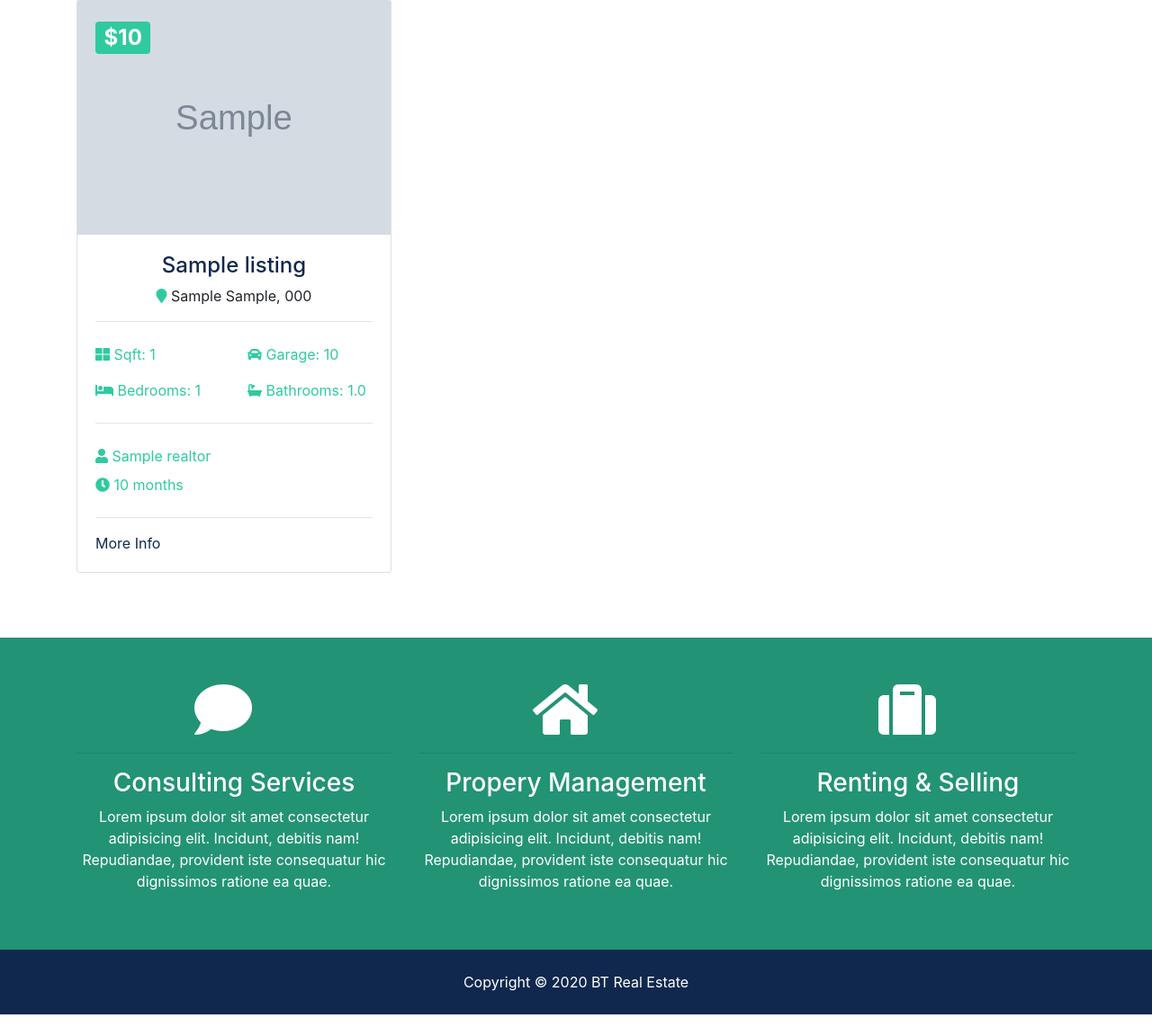
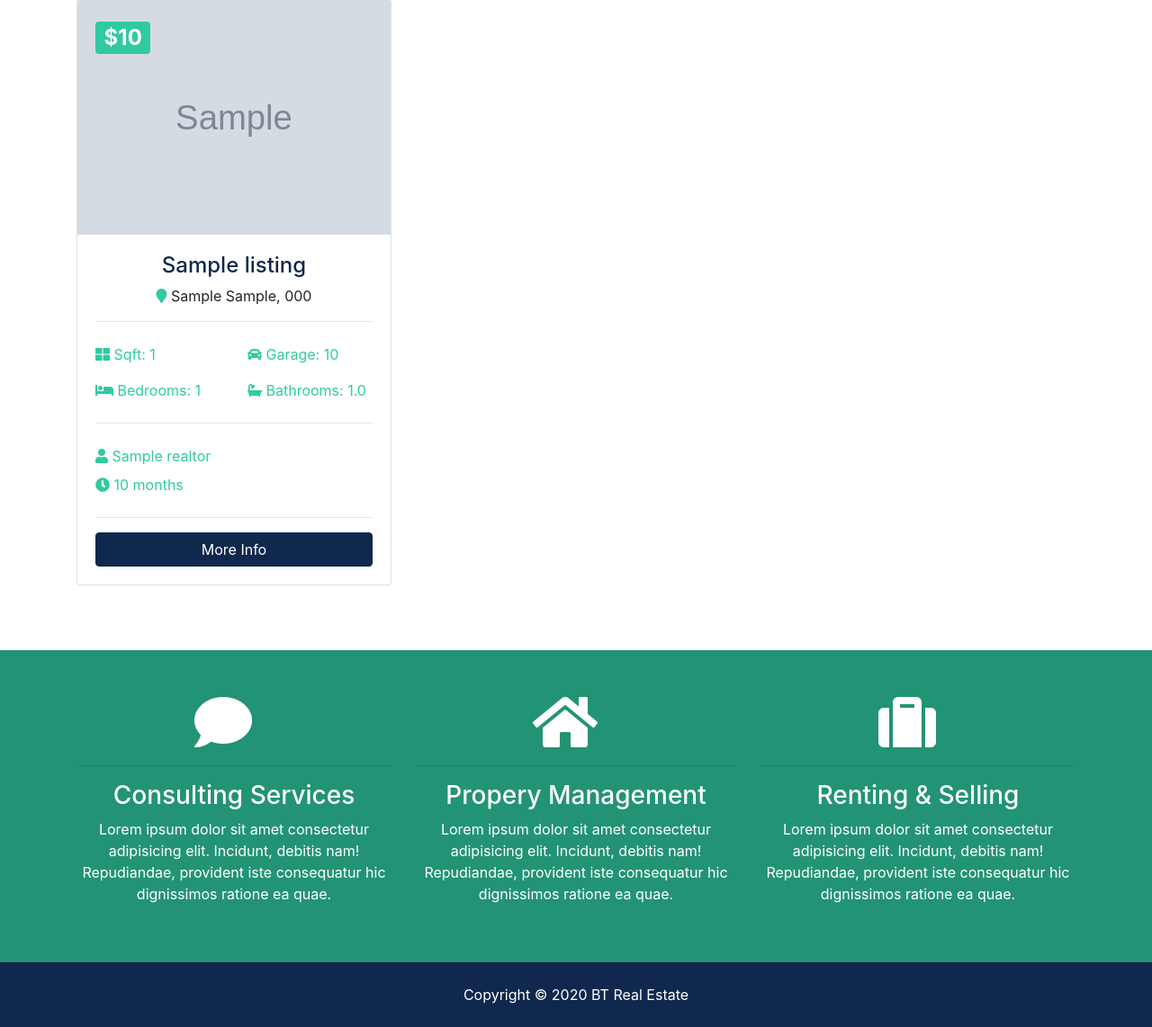
Before and after one commit to arianrah/Barry-Typical-Real-Estate-Website, a Django app: page / in a window 1280 px wide. Shown: the part 877-2019 px from the top of the page at 90% size. Run offline with Django 3.2, Linux system fonts and the light colour scheme; tables that the repository leaves empty hold one stand-in row (values such as "Sample post"); grey boxes marked "Sample" are stand-in pictures; some libraries are stand-ins or nearby versions.

Commit message:
Fixed bug with home page showcase redirect.

```diff
--- a/templates/pages/index.html
+++ b/templates/pages/index.html
@@ -12,7 +12,7 @@
           vel nostrum magnam
           voluptatum tempore! Consectetur, id commodi!</p>
         <div class="search">
-          <form action="search.html">
+          <form action="{% url 'search' %}">
             <!-- Form Row 1 -->
             <div class="form-row">
               <div class="col-md-4 mb-3">
@@ -108,7 +108,7 @@
                 <i class="fas fa-clock"></i> {{ listing.list_date | timesince }}</div>
             </div>
             <hr>
-            <a href="{% url 'listing' listing.id %} class=" btn btn-primary btn-block">More Info</a>
+            <a href="{% url 'listing' listing.id %}" class="btn btn-primary btn-block">More Info</a>
           </div>
         </div>
       </div>
```
